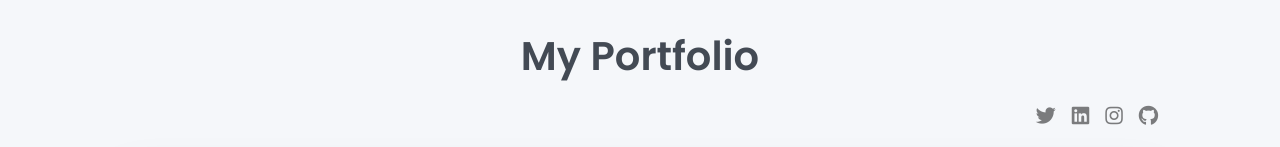
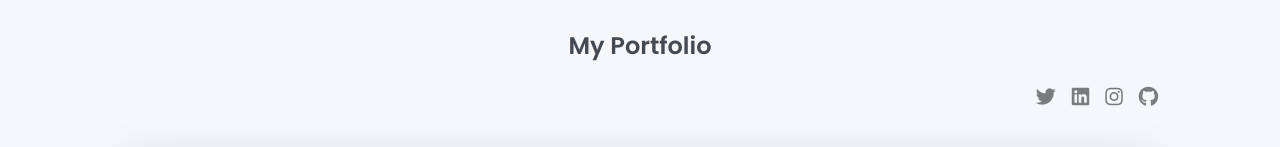
Before and after one commit to r0x5r/r0x5r.github.io, a plain HTML site: page My-Portfolio/index.html in a window 1280 px wide. Shown: the top 147 px of the page. Drawn offline with nearby package versions, Linux system fonts and the light colour scheme.

Commit message:
Update index.html

```diff
--- a/My-Portfolio/index.html
+++ b/My-Portfolio/index.html
@@ -50,7 +50,7 @@
     <header class="d-print-none">
       <div class="container text-center text-lg-left">
         <div class="py-3 clearfix">
-          <h1>My Portfolio</h1>
+          <div class="h4">My Portfolio</div>
           <div class="site-nav">
             <nav role="navigation">
               <ul class="nav justify-content-center">
```
